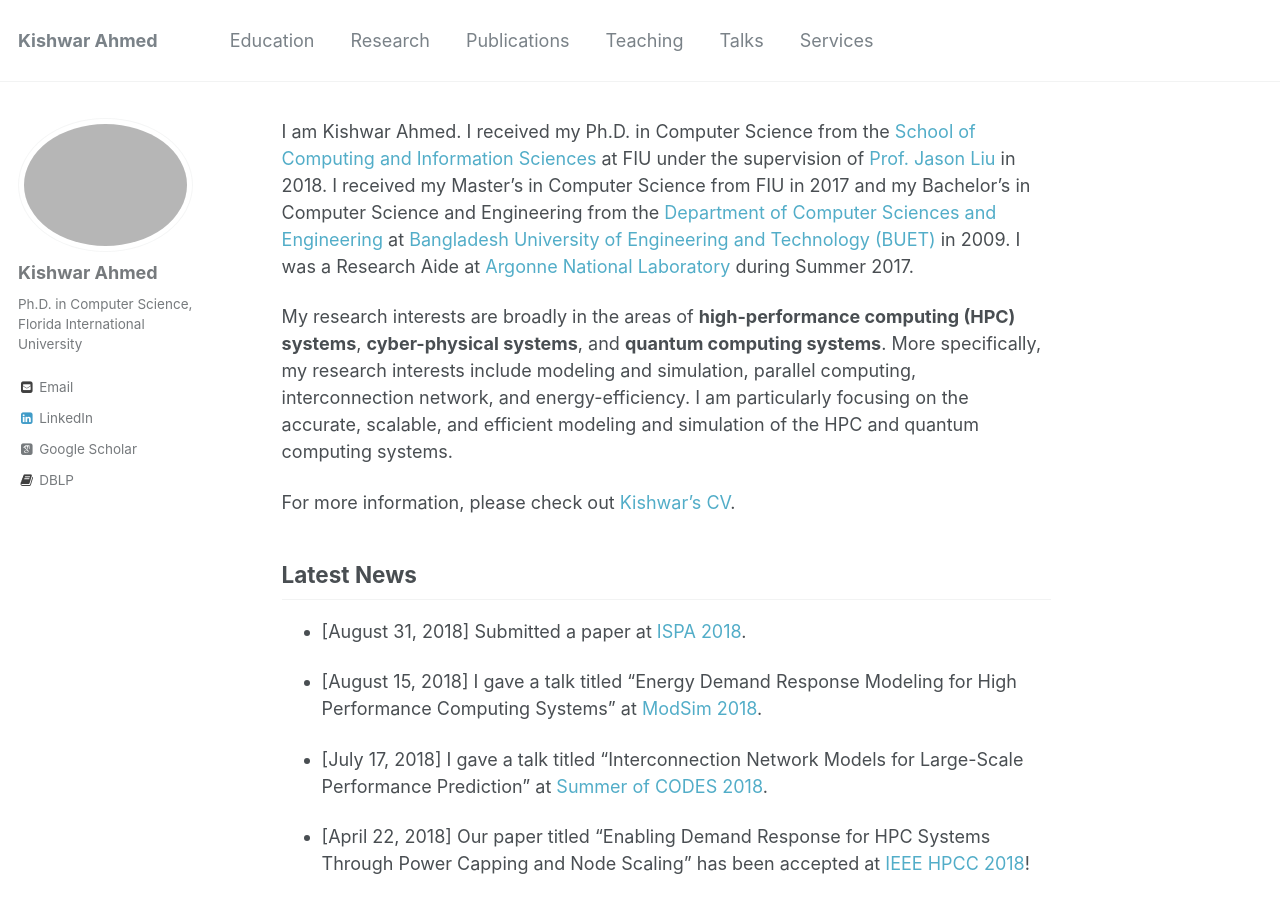
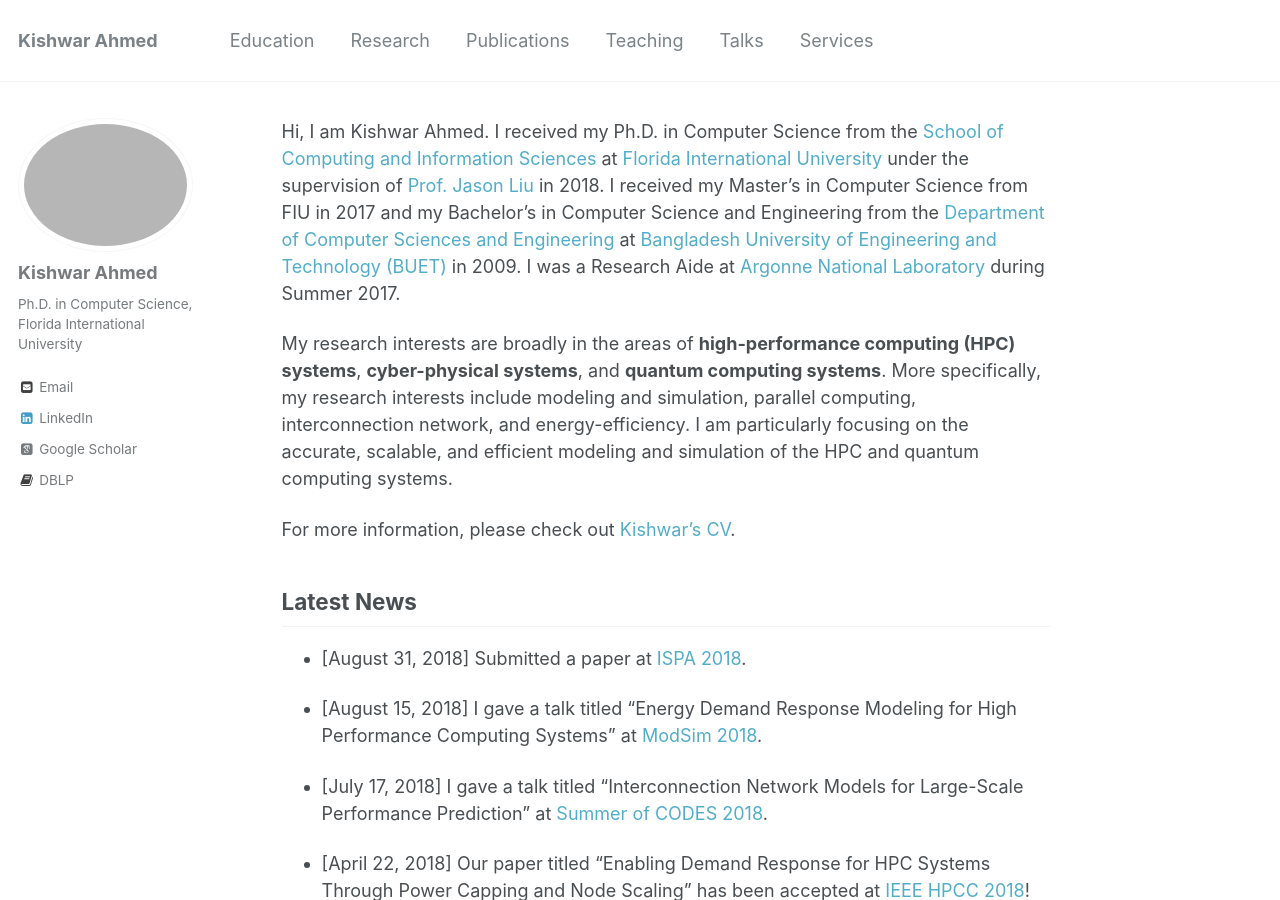
Before and after one commit to kishwarbd/kishwarbd.github.io, a Jekyll site: the page built from _pages/about.md, in a window 1280 px wide and 900 px high. Built offline with Jekyll 4.4.1, drawn with Linux system fonts in a browser that asks for light colours; some web fonts are replaced.

Commit message:
updates.

```diff
--- a/_pages/about.md
+++ b/_pages/about.md
@@ -7,9 +7,9 @@ redirect_from:
   - /about.html
 ---
 
-I am Kishwar Ahmed. I received my Ph.D. in Computer Science from the
+Hi, I am Kishwar Ahmed. I received my Ph.D. in Computer Science from the
 [School of Computing and Information
-Sciences](https://www.cis.fiu.edu) at FIU under the supervision of [Prof.
+Sciences](https://www.cis.fiu.edu) at [Florida International University](https://www.fiu.edu/) under the supervision of [Prof.
 Jason Liu](https://people.cis.fiu.edu/liux/) in 2018.  I received my
 Master's in Computer Science from FIU in 2017 and my Bachelor's in
 Computer Science and Engineering from the [Department of Computer
```
Also changed, not shown: 1 other file.
